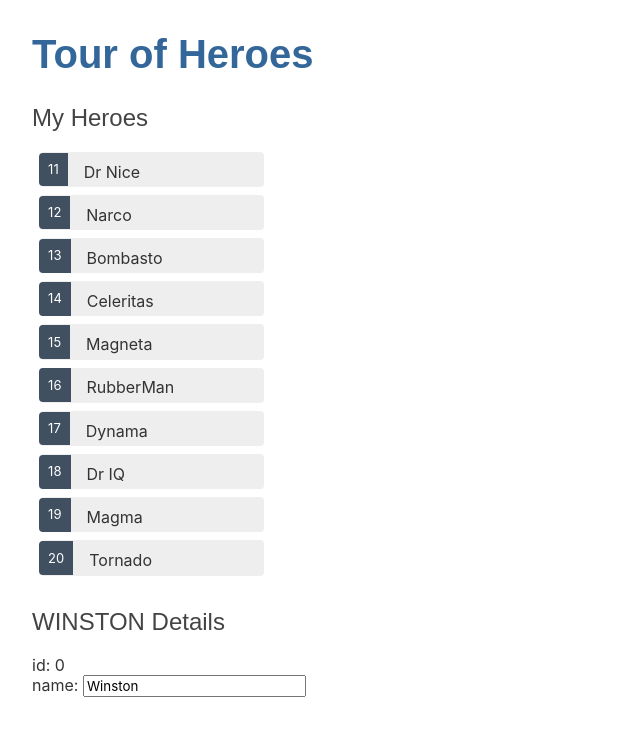
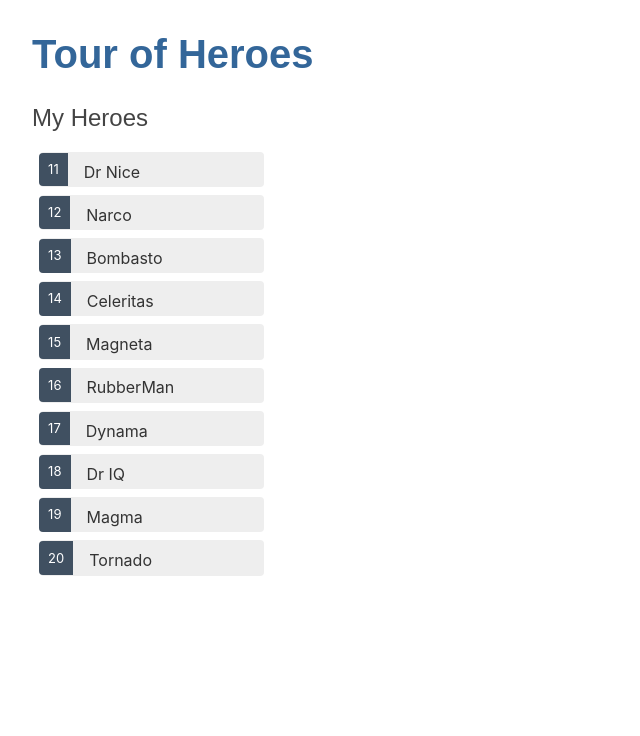
Before and after one commit to chrisblackbeard/angular-ivy-a5tprq, an Angular app: page / in a window 1280 px wide. Shown: the top 736 px of the page, without its empty margins (0-640 px from the left). Built offline with nearby package versions, Linux system fonts and the light colour scheme.

Commit message:
2 files modified

```diff
--- a/src/app/heroes/heroes.component.html
+++ b/src/app/heroes/heroes.component.html
@@ -9,13 +9,9 @@
 </ul>
 
 
-<h2>{{hero.name | uppercase}} Details</h2>
-
-
-
-<div><span>id: </span>{{hero.id}}</div>
-
-<div>
+<div *ngIf="hero.id">
+  <h2>{{hero.name | uppercase}} Details</h2>
+  <div><span>id: </span>{{hero.id}}</div>
   <label>name:
     <input [(ngModel)]="hero.name" placeholder="name"/>
   </label>
--- a/src/app/heroes/heroes.component.ts
+++ b/src/app/heroes/heroes.component.ts
@@ -10,8 +10,8 @@ import { HEROES } from '../mock-heroes';
 
 export class HeroesComponent implements OnInit {
   hero: Hero = {
-    id: 0,
-    name: 'Winston'
+    id: null,
+    name: null
   }
 
   heroes = HEROES;
```
